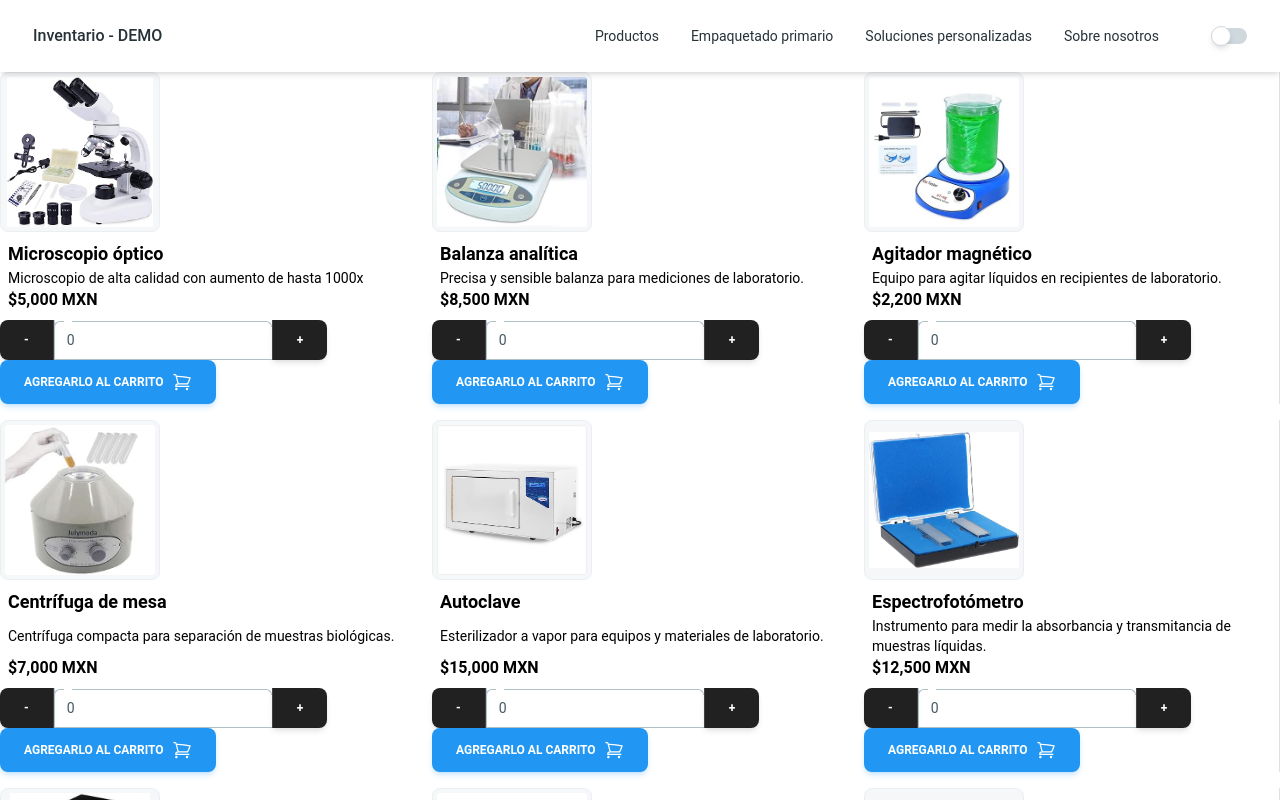
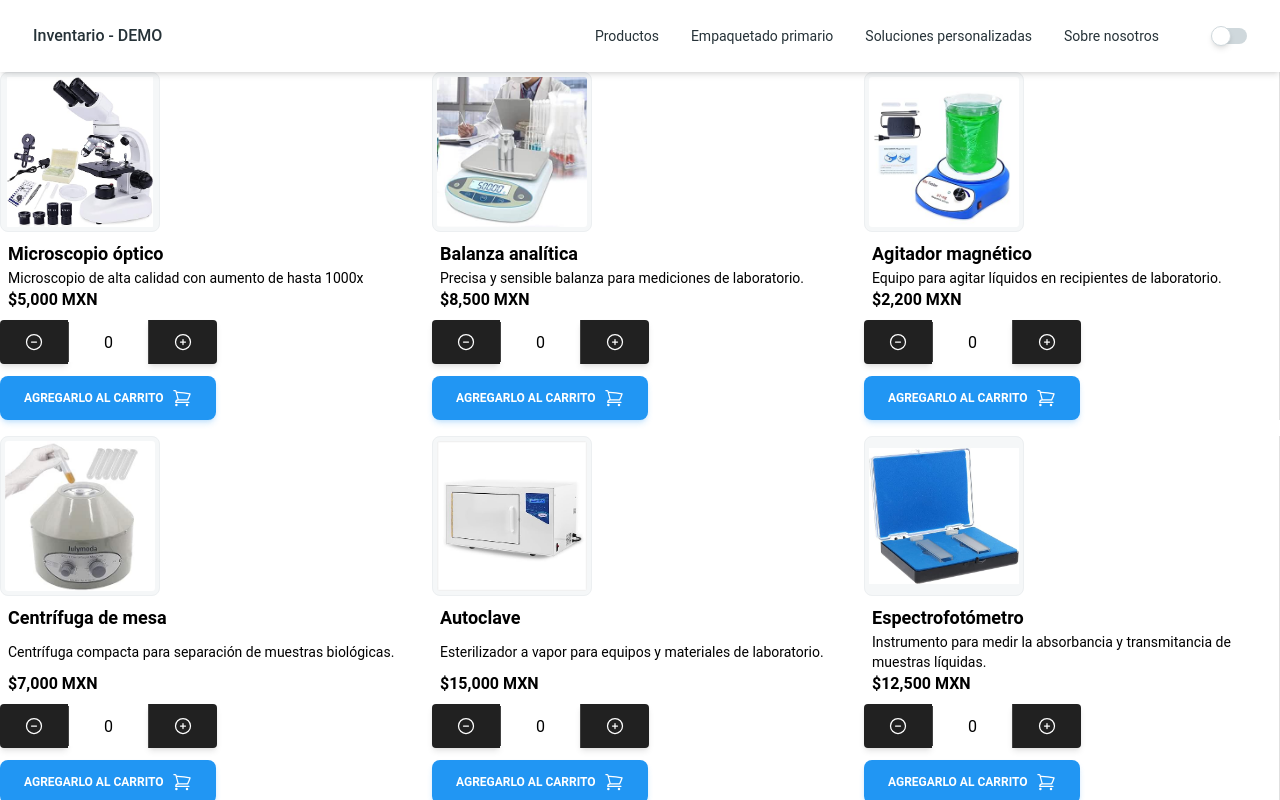
Before and after one commit to Alecfut07/pacific-frontend, a React (Vite) app: page /lab-inventory in a window 1280 px wide. Shown: the top 800 px of the page. Built offline with nearby package versions, Linux system fonts and the light colour scheme.

Commit message:
bugfix/Dar estilo al ButtonGroup utilizando iconos de HeroIcons Material y centrar texto del input

```diff
--- a/src/components/LabProductsGallery/LabProductsGallery.jsx
+++ b/src/components/LabProductsGallery/LabProductsGallery.jsx
@@ -1,6 +1,10 @@
 import React, { useState } from "react";
 import { ButtonGroup, Button, Input } from "@material-tailwind/react";
-import { ShoppingCartIcon } from "@heroicons/react/24/outline";
+import {
+  PlusCircleIcon,
+  MinusCircleIcon,
+  ShoppingCartIcon,
+} from "@heroicons/react/24/outline";
 import ImagesModal from "../ImagesModal/ImagesModal";
 import { LabProducts } from "../../data/LabInventory";
 
@@ -20,6 +24,48 @@ function LabProductsGallery() {
   };
 
   // Version 4 --> OK
+  //   return (
+  //     <div className="grid grid-cols-1 gap-4 sm:grid-cols-2 md:grid-cols-3">
+  //       {labProducts.map((labProduct, index) => (
+  //         <div
+  //           key={labProduct.id}
+  //           className={`relative flex flex-col${index % 3 === 2 ? " border-r border-gray-300" : ""}`}
+  //         >
+  //           <img
+  //             className="h-40 w-40 rounded-lg border border-blue-gray-50 bg-blue-gray-50/50 object-contain p-1 transition duration-300 ease-in-out hover:border-blue-500 hover:brightness-90"
+  //             src={labProduct.images[0]}
+  //             alt="gallery-photo"
+  //             onClick={() => openModal(labProduct.images)}
+  //           />
+  //           <div className="flex flex-grow flex-col justify-between bg-white p-2">
+  //             <p className="text-lg font-bold">{labProduct.name}</p>
+  //             <p className="text-sm">{labProduct.description}</p>
+  //             <p className="text-base font-bold">${labProduct.price} MXN</p>
+  //           </div>
+  //           <div className="flex items-center justify-between">
+  //             <ButtonGroup>
+  //               <Button>-</Button>
+  //               <Input value={0} />
+  //               <Button>+</Button>
+  //             </ButtonGroup>
+  //           </div>
+  //           <div className="flex items-center justify-between">
+  //             <Button color="blue" className="flex items-center">
+  //               Agregarlo al carrito
+  //               <ShoppingCartIcon className="ml-2 h-5 w-5" />
+  //             </Button>
+  //           </div>
+  //         </div>
+  //       ))}
+  //       <ImagesModal
+  //         isOpen={modalOpen}
+  //         onClose={closeModal}
+  //         images={labProductImages}
+  //       />
+  //     </div>
+  //   );
+
+  // Version 5 --> PENDIENTE
   return (
     <div className="grid grid-cols-1 gap-4 sm:grid-cols-2 md:grid-cols-3">
       {labProducts.map((labProduct, index) => (
@@ -39,10 +85,14 @@ function LabProductsGallery() {
             <p className="text-base font-bold">${labProduct.price} MXN</p>
           </div>
           <div className="flex items-center justify-between">
-            <ButtonGroup>
-              <Button>-</Button>
-              <Input value={0} />
-              <Button>+</Button>
+            <ButtonGroup className="mb-3 flex items-center">
+              <Button className="rounded-l">
+                <MinusCircleIcon className="h-5 w-5" />
+              </Button>
+              <input className="h-10 w-20 text-center" value={0} />
+              <Button className="rounded-r">
+                <PlusCircleIcon className="h-5 w-5" />
+              </Button>
             </ButtonGroup>
           </div>
           <div className="flex items-center justify-between">
```
